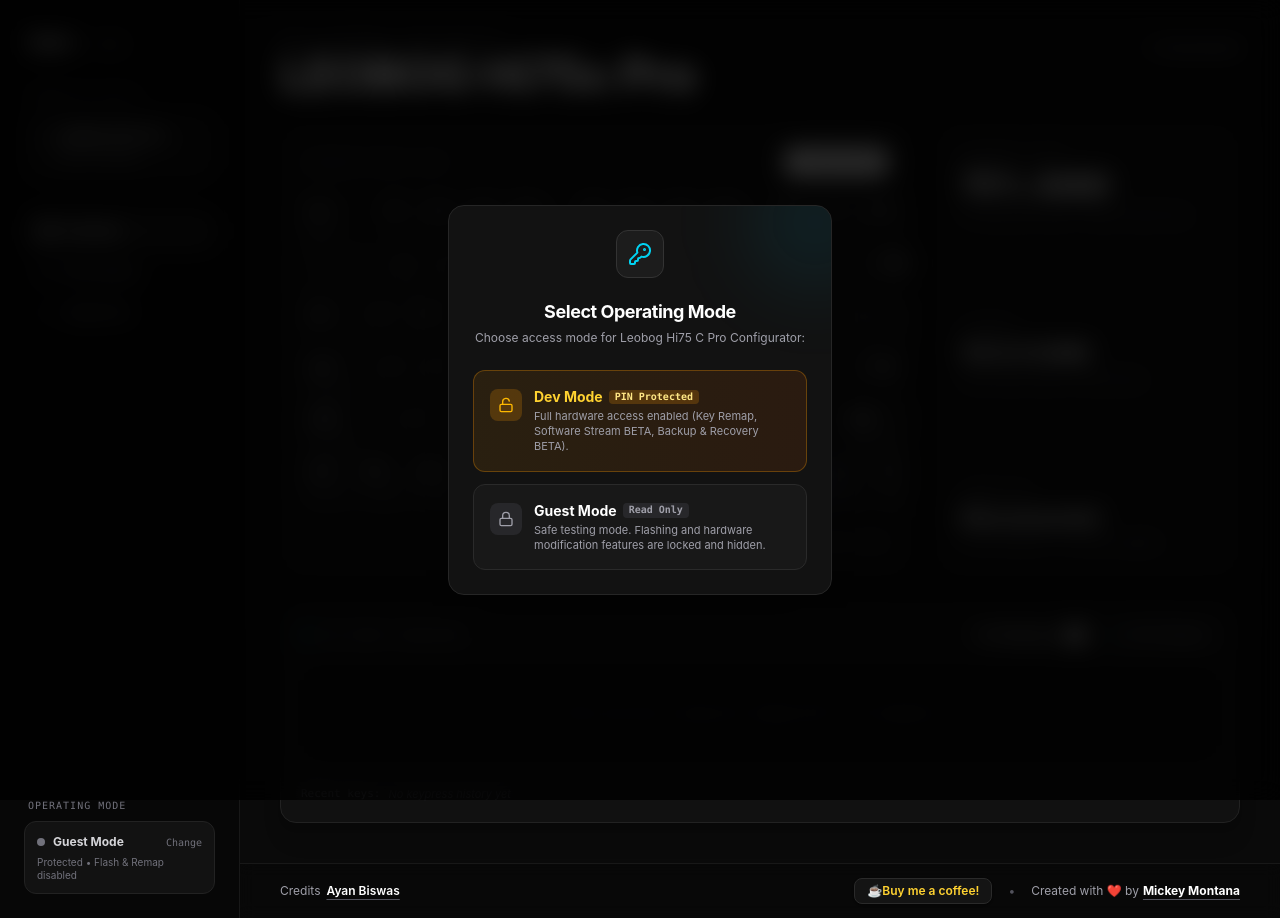
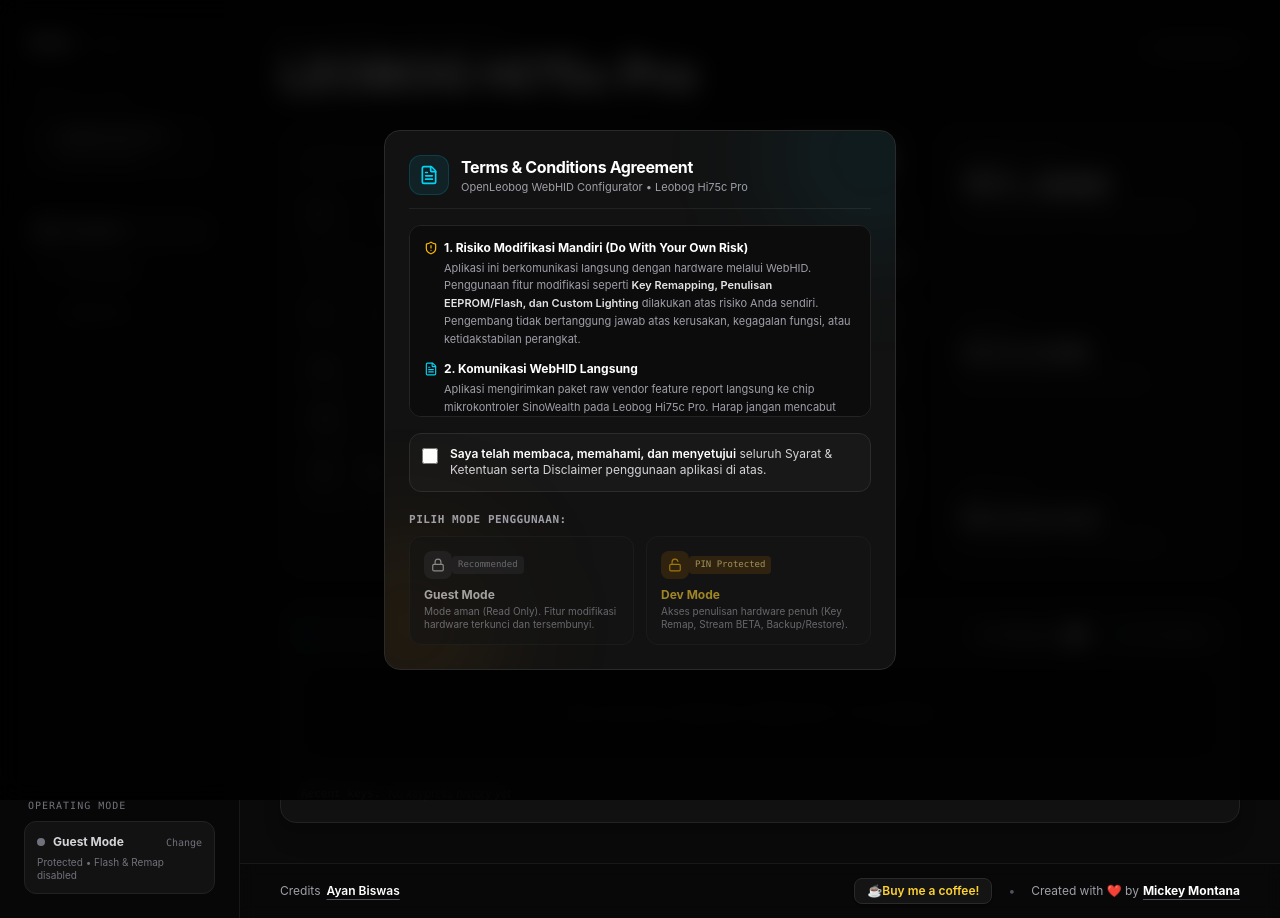
Before and after one commit to ddolls/OpenLeobog, a React (Vite) app: page / in a window 1280 px wide. Built offline with nearby package versions, Linux system fonts and the light colour scheme.

Commit message:
feat(modal): combine Terms & Conditions agreement with Mode Selection popup modal

```diff
--- a/src/App.tsx
+++ b/src/App.tsx
@@ -200,6 +200,8 @@ export function App() {
           isConnected={hidState.isConnected}
           modifiedCount={hidState.modifiedCount}
           deviceName={hidState.deviceName}
+          userMode={userMode}
+          onOpenModeModal={() => setIsModeModalOpen(true)}
         />
 
         <main className="flex-1 px-10 pb-10 space-y-6 overflow-y-auto">
--- a/src/components/Header.tsx
+++ b/src/components/Header.tsx
@@ -4,9 +4,11 @@ interface HeaderProps {
   isConnected: boolean;
   modifiedCount: number;
   deviceName?: string;
+  userMode?: 'none' | 'guest' | 'dev';
+  onOpenModeModal?: () => void;
 }
 
-export const Header: React.FC<HeaderProps> = ({ isConnected, deviceName }) => {
+export const Header: React.FC<HeaderProps> = ({ isConnected, deviceName, userMode = 'guest', onOpenModeModal }) => {
   return (
     <header className="px-10 pt-8 pb-6 flex items-start justify-between bg-[#0a0a0a]">
       <div className="space-y-1">
@@ -18,7 +20,25 @@ export const Header: React.FC<HeaderProps> = ({ isConnected, deviceName }) => {
         </h1>
       </div>
 
-      <div className="flex items-center gap-2 pt-2">
+      <div className="flex items-center gap-3 pt-2">
+        {/* Mode Indicator Badge */}
+        {userMode !== 'none' && (
+          <button
+            type="button"
+            onClick={onOpenModeModal}
+            title="Click to view Terms or change mode"
+            className={`px-2.5 py-1 rounded-lg border text-xs font-semibold flex items-center gap-1.5 transition-all cursor-pointer ${
+              userMode === 'dev'
+                ? 'bg-amber-500/10 border-amber-500/30 text-amber-300 hover:bg-amber-500/20'
+                : 'bg-zinc-800/80 border-zinc-700 text-zinc-300 hover:bg-zinc-700'
+            }`}
+          >
+            <span className={`w-1.5 h-1.5 rounded-full ${userMode === 'dev' ? 'bg-amber-400' : 'bg-cyan-400'}`} />
+            <span>{userMode === 'dev' ? 'Dev Mode' : 'Guest Mode'}</span>
+          </button>
+        )}
+
+        <div className="flex items-center gap-2">
           <div
             className={`w-2 h-2 rounded-full ${isConnected
               ? 'bg-emerald-400 shadow-[0_0_8px_#22c55e]'
@@ -29,6 +49,7 @@ export const Header: React.FC<HeaderProps> = ({ isConnected, deviceName }) => {
             {isConnected ? 'Connected' : 'Disconnected'}
           </span>
         </div>
+      </div>
     </header>
   );
 };
--- a/src/components/ModeSelectionModal.tsx
+++ b/src/components/ModeSelectionModal.tsx
@@ -1,5 +1,13 @@
 import React, { useState } from 'react';
-import { KeyRound, AlertTriangle, ArrowLeft, Lock, Unlock } from 'lucide-react';
+import {
+  FileText,
+  AlertTriangle,
+  ArrowLeft,
+  Lock,
+  Unlock,
+  ShieldAlert,
+  CheckCircle2,
+} from 'lucide-react';
 
 interface ModeSelectionModalProps {
   isOpen: boolean;
@@ -12,18 +20,28 @@ export const ModeSelectionModal: React.FC<ModeSelectionModalProps> = ({
   onSelectMode,
   onClose,
 }) => {
-  const [step, setStep] = useState<'choose' | 'devPin'>('choose');
+  const [step, setStep] = useState<'termsAndMode' | 'devPin'>('termsAndMode');
+  const [hasAgreed, setHasAgreed] = useState<boolean>(false);
   const [pin, setPin] = useState('');
   const [errorMsg, setErrorMsg] = useState<string | null>(null);
+  const [showAgreementWarning, setShowAgreementWarning] = useState<boolean>(false);
 
   if (!isOpen) return null;
 
   const handleChooseGuest = () => {
+    if (!hasAgreed) {
+      setShowAgreementWarning(true);
+      return;
+    }
     onSelectMode('guest');
     if (onClose) onClose();
   };
 
   const handleProceedToDev = () => {
+    if (!hasAgreed) {
+      setShowAgreementWarning(true);
+      return;
+    }
     setStep('devPin');
     setPin('');
     setErrorMsg(null);
@@ -41,100 +59,201 @@ export const ModeSelectionModal: React.FC<ModeSelectionModalProps> = ({
   };
 
   return (
-    <div className="fixed inset-0 z-50 flex items-center justify-center p-4 bg-black/80 backdrop-blur-md animate-in fade-in duration-200">
-      <div className="bg-[#121212] border border-[#262626] rounded-2xl w-full max-w-sm p-6 shadow-2xl relative overflow-hidden space-y-5">
-        {/* Subtle accent glow */}
-        <div className="absolute -top-12 -right-12 w-32 h-32 bg-cyan-500/10 rounded-full blur-2xl pointer-events-none" />
+    <div className="fixed inset-0 z-50 flex items-center justify-center p-4 bg-black/85 backdrop-blur-md animate-in fade-in duration-200">
+      <div className="bg-[#121212] border border-[#2a2a2a] rounded-2xl w-full max-w-lg p-6 shadow-2xl relative overflow-hidden space-y-5">
+        {/* Ambient Top Glow */}
+        <div className="absolute -top-16 -right-16 w-44 h-44 bg-cyan-500/10 rounded-full blur-3xl pointer-events-none" />
+        <div className="absolute -bottom-16 -left-16 w-44 h-44 bg-amber-500/10 rounded-full blur-3xl pointer-events-none" />
 
-        {step === 'choose' ? (
-          <div className="space-y-5 text-center">
-            <div className="w-12 h-12 mx-auto rounded-xl bg-[#1c1c1c] border border-[#333333] flex items-center justify-center text-cyan-400">
-              <KeyRound className="w-6 h-6" />
+        {step === 'termsAndMode' ? (
+          <div className="space-y-4">
+            {/* Modal Header */}
+            <div className="flex items-center gap-3 border-b border-[#222222] pb-3">
+              <div className="w-10 h-10 rounded-xl bg-cyan-500/10 border border-cyan-500/20 flex items-center justify-center text-cyan-400 shrink-0">
+                <FileText className="w-5 h-5" />
+              </div>
+              <div className="text-left">
+                <h2 className="text-base font-bold text-white tracking-tight">
+                  Terms &amp; Conditions Agreement
+                </h2>
+                <p className="text-[11px] text-zinc-400">
+                  OpenLeobog WebHID Configurator • Leobog Hi75c Pro
+                </p>
+              </div>
+            </div>
+
+            {/* Scrollable Terms & Conditions Box */}
+            <div className="relative">
+              <div className="bg-[#0c0c0c] border border-[#242424] rounded-xl p-3.5 max-h-48 overflow-y-auto text-left text-[11px] text-zinc-300 space-y-3 leading-relaxed scrollbar-thin scrollbar-thumb-zinc-700">
+                <div className="space-y-1">
+                  <div className="font-bold text-white flex items-center gap-1.5 text-xs text-amber-300">
+                    <ShieldAlert className="w-3.5 h-3.5 text-amber-400 shrink-0" />
+                    <span>1. Risiko Modifikasi Mandiri (Do With Your Own Risk)</span>
+                  </div>
+                  <p className="text-zinc-400 pl-5">
+                    Aplikasi ini berkomunikasi langsung dengan hardware melalui WebHID. Penggunaan fitur modifikasi seperti <span className="text-zinc-200 font-semibold">Key Remapping, Penulisan EEPROM/Flash, dan Custom Lighting</span> dilakukan atas risiko Anda sendiri. Pengembang tidak bertanggung jawab atas kerusakan, kegagalan fungsi, atau ketidakstabilan perangkat.
+                  </p>
                 </div>
 
                 <div className="space-y-1">
-              <h2 className="text-lg font-bold text-white tracking-tight">
-                Select Operating Mode
-              </h2>
-              <p className="text-xs text-zinc-400">
-                Choose access mode for Leobog Hi75 C Pro Configurator:
+                  <div className="font-bold text-white flex items-center gap-1.5 text-xs text-cyan-300">
+                    <FileText className="w-3.5 h-3.5 text-cyan-400 shrink-0" />
+                    <span>2. Komunikasi WebHID Langsung</span>
+                  </div>
+                  <p className="text-zinc-400 pl-5">
+                    Aplikasi mengirimkan paket raw vendor feature report langsung ke chip mikrokontroler SinoWealth pada Leobog Hi75c Pro. Harap jangan mencabut kabel USB saat proses penulisan konfigurasi sedang berlangsung.
                   </p>
                 </div>
 
-            <div className="grid grid-cols-1 gap-3 pt-1">
+                <div className="space-y-1">
+                  <div className="font-bold text-white flex items-center gap-1.5 text-xs text-zinc-200">
+                    <span>3. Proyek Komunitas Independen (Non-Afiliasi)</span>
+                  </div>
+                  <p className="text-zinc-400 pl-5">
+                    OpenLeobog merupakan perangkat lunak open-source independen yang dikembangkan oleh komunitas dan tidak memiliki afiliasi resmi dengan merek dagang LEOBOG atau SinoWealth.
+                  </p>
+                </div>
+
+                <div className="space-y-1">
+                  <div className="font-bold text-white flex items-center gap-1.5 text-xs text-emerald-300">
+                    <CheckCircle2 className="w-3.5 h-3.5 text-emerald-400 shrink-0" />
+                    <span>4. Keamanan &amp; Privasi Data (Zero Telemetry)</span>
+                  </div>
+                  <p className="text-zinc-400 pl-5">
+                    Aplikasi berjalan 100% di browser Anda (client-side). Tidak ada keystroke logger, telemetry, atau data pengetikan keyboard yang dikirim ke server luar mana pun.
+                  </p>
+                </div>
+              </div>
+            </div>
+
+            {/* Mandatory Checkbox Agreement */}
+            <div
+              onClick={() => {
+                setHasAgreed(!hasAgreed);
+                setShowAgreementWarning(false);
+              }}
+              className={`p-3 rounded-xl border transition-all cursor-pointer flex items-start gap-3 select-none ${
+                hasAgreed
+                  ? 'bg-cyan-500/10 border-cyan-500/40 text-cyan-200'
+                  : showAgreementWarning
+                  ? 'bg-red-500/10 border-red-500/50 text-red-300 animate-pulse'
+                  : 'bg-[#181818] border-[#2c2c2c] text-zinc-300 hover:border-zinc-500'
+              }`}
+            >
+              <input
+                type="checkbox"
+                checked={hasAgreed}
+                onChange={() => {}} // Handled by container click
+                className="mt-0.5 w-4 h-4 rounded border-zinc-600 text-cyan-500 focus:ring-0 cursor-pointer accent-cyan-400 shrink-0"
+              />
+              <div className="text-left text-xs leading-snug">
+                <span className="font-semibold text-white">
+                  Saya telah membaca, memahami, dan menyetujui
+                </span>{' '}
+                seluruh Syarat &amp; Ketentuan serta Disclaimer penggunaan aplikasi di atas.
+              </div>
+            </div>
+
+            {showAgreementWarning && !hasAgreed && (
+              <p className="text-[11px] text-red-400 font-medium text-center">
+                ⚠️ Harap centang persetujuan Syarat &amp; Ketentuan terlebih dahulu untuk melanjutkan.
+              </p>
+            )}
+
+            {/* Mode Selection Options */}
+            <div className="space-y-2 pt-1 text-left">
+              <div className="text-[11px] font-mono tracking-wider text-zinc-400 uppercase font-semibold">
+                Pilih Mode Penggunaan:
+              </div>
+
+              <div className="grid grid-cols-1 sm:grid-cols-2 gap-3">
+                {/* Guest Mode Button */}
+                <button
+                  type="button"
+                  onClick={handleChooseGuest}
+                  className={`p-3.5 rounded-xl border text-left transition-all flex flex-col justify-between space-y-2 group cursor-pointer ${
+                    hasAgreed
+                      ? 'bg-[#171717] hover:bg-[#1f1f1f] border-[#2e2e2e] hover:border-cyan-500/50 shadow-sm'
+                      : 'bg-[#141414] border-[#222222] opacity-60'
+                  }`}
+                >
+                  <div className="flex items-center justify-between">
+                    <div className="w-7 h-7 rounded-lg bg-zinc-800 flex items-center justify-center text-zinc-300 group-hover:text-cyan-400 transition-colors">
+                      <Lock className="w-3.5 h-3.5" />
+                    </div>
+                    <span className="text-[9px] font-mono px-1.5 py-0.5 rounded bg-zinc-800 text-zinc-400">
+                      Recommended
+                    </span>
+                  </div>
+                  <div>
+                    <div className="text-xs font-bold text-white group-hover:text-cyan-300 transition-colors">
+                      Guest Mode
+                    </div>
+                    <p className="text-[10px] text-zinc-400 leading-tight mt-0.5">
+                      Mode aman (Read Only). Fitur modifikasi hardware terkunci dan tersembunyi.
+                    </p>
+                  </div>
+                </button>
+
                 {/* Dev Mode Button */}
                 <button
                   type="button"
                   onClick={handleProceedToDev}
-                className="w-full p-4 rounded-xl bg-gradient-to-r from-amber-500/10 to-orange-500/10 hover:from-amber-500/20 hover:to-orange-500/20 border border-amber-500/30 hover:border-amber-500/60 transition-all text-left group flex items-start gap-3 cursor-pointer"
+                  className={`p-3.5 rounded-xl border text-left transition-all flex flex-col justify-between space-y-2 group cursor-pointer ${
+                    hasAgreed
+                      ? 'bg-gradient-to-br from-amber-500/10 to-orange-500/5 hover:from-amber-500/20 hover:to-orange-500/15 border-amber-500/30 hover:border-amber-500/60 shadow-sm'
+                      : 'bg-[#141414] border-[#222222] opacity-60'
+                  }`}
                 >
-                <div className="w-8 h-8 rounded-lg bg-amber-500/20 flex items-center justify-center text-amber-400 shrink-0 mt-0.5">
-                  <Unlock className="w-4 h-4" />
+                  <div className="flex items-center justify-between">
+                    <div className="w-7 h-7 rounded-lg bg-amber-500/20 flex items-center justify-center text-amber-400">
+                      <Unlock className="w-3.5 h-3.5" />
                     </div>
-                <div className="space-y-0.5 min-w-0">
-                  <div className="text-sm font-bold text-amber-300 flex items-center gap-1.5">
-                    <span>Dev Mode</span>
-                    <span className="text-[10px] font-mono px-1.5 py-0.2 rounded bg-amber-500/20 text-amber-200">
+                    <span className="text-[9px] font-mono px-1.5 py-0.5 rounded bg-amber-500/20 text-amber-200">
                       PIN Protected
                     </span>
                   </div>
-                  <p className="text-[11px] text-zinc-400 leading-snug">
-                    Full hardware access enabled (Key Remap, Software Stream BETA, Backup & Recovery BETA).
-                  </p>
+                  <div>
+                    <div className="text-xs font-bold text-amber-300">
+                      Dev Mode
                     </div>
-              </button>
-
-              {/* Guest Mode Button */}
-              <button
-                type="button"
-                onClick={handleChooseGuest}
-                className="w-full p-4 rounded-xl bg-[#181818] hover:bg-[#202020] border border-[#2a2a2a] hover:border-zinc-500 transition-all text-left group flex items-start gap-3 cursor-pointer"
-              >
-                <div className="w-8 h-8 rounded-lg bg-zinc-800 flex items-center justify-center text-zinc-400 shrink-0 mt-0.5">
-                  <Lock className="w-4 h-4" />
-                </div>
-                <div className="space-y-0.5 min-w-0">
-                  <div className="text-sm font-bold text-white flex items-center gap-1.5">
-                    <span>Guest Mode</span>
-                    <span className="text-[10px] font-mono px-1.5 py-0.2 rounded bg-zinc-800 text-zinc-400">
-                      Read Only
-                    </span>
-                  </div>
-                  <p className="text-[11px] text-zinc-400 leading-snug">
-                    Safe testing mode. Flashing and hardware modification features are locked and hidden.
+                    <p className="text-[10px] text-zinc-400 leading-tight mt-0.5">
+                      Akses penulisan hardware penuh (Key Remap, Stream BETA, Backup/Restore).
                     </p>
                   </div>
                 </button>
               </div>
             </div>
+          </div>
         ) : (
+          /* Step 2: PIN Verification for Dev Mode */
           <form onSubmit={handleVerifyPin} className="space-y-4">
             <button
               type="button"
               onClick={() => {
-                setStep('choose');
+                setStep('termsAndMode');
                 setErrorMsg(null);
               }}
               className="inline-flex items-center gap-1.5 text-xs text-zinc-400 hover:text-white transition-colors cursor-pointer"
             >
               <ArrowLeft className="w-3.5 h-3.5" />
-              <span>Back to Mode Selection</span>
+              <span>Kembali ke Terms &amp; Pilihan Mode</span>
             </button>
 
             {/* Warning Banner */}
-            <div className="p-3 rounded-xl bg-red-500/10 border border-red-500/30 text-left space-y-1">
-              <div className="flex items-center gap-2 text-red-400 font-bold text-xs uppercase tracking-wider">
+            <div className="p-3.5 rounded-xl bg-amber-500/10 border border-amber-500/30 text-left space-y-1">
+              <div className="flex items-center gap-2 text-amber-400 font-bold text-xs uppercase tracking-wider">
                 <AlertTriangle className="w-4 h-4 shrink-0" />
-                <span>Do With Your Own Risk</span>
+                <span>Developer Authorization</span>
               </div>
-              <p className="text-[11px] text-red-200/80 leading-relaxed">
-                Developer Mode grants direct hardware EEPROM write access. Enter the security authorization PIN to unlock:
+              <p className="text-[11px] text-amber-200/80 leading-relaxed">
+                Developer Mode memberikan akses penulisan langsung ke EEPROM hardware Leobog Hi75c Pro. Masukkan PIN keamanan untuk membuka akses:
               </p>
             </div>
 
             <div className="space-y-1.5 text-left">
               <label className="text-[11px] font-mono uppercase text-zinc-400 tracking-wider">
-                Enter Security PIN
+                Masukkan Security PIN
               </label>
               <input
                 type="password"
@@ -159,10 +278,10 @@ export const ModeSelectionModal: React.FC<ModeSelectionModalProps> = ({
             <div className="flex items-center gap-2 pt-2">
               <button
                 type="button"
-                onClick={() => setStep('choose')}
+                onClick={() => setStep('termsAndMode')}
                 className="flex-1 py-2.5 rounded-xl bg-[#181818] hover:bg-[#202020] text-zinc-300 font-semibold text-xs border border-[#2a2a2a] transition-all cursor-pointer"
               >
-                Cancel
+                Batal
               </button>
               <button
                 type="submit"
```
Lines whose indentation alone changed are shown as unchanged.
